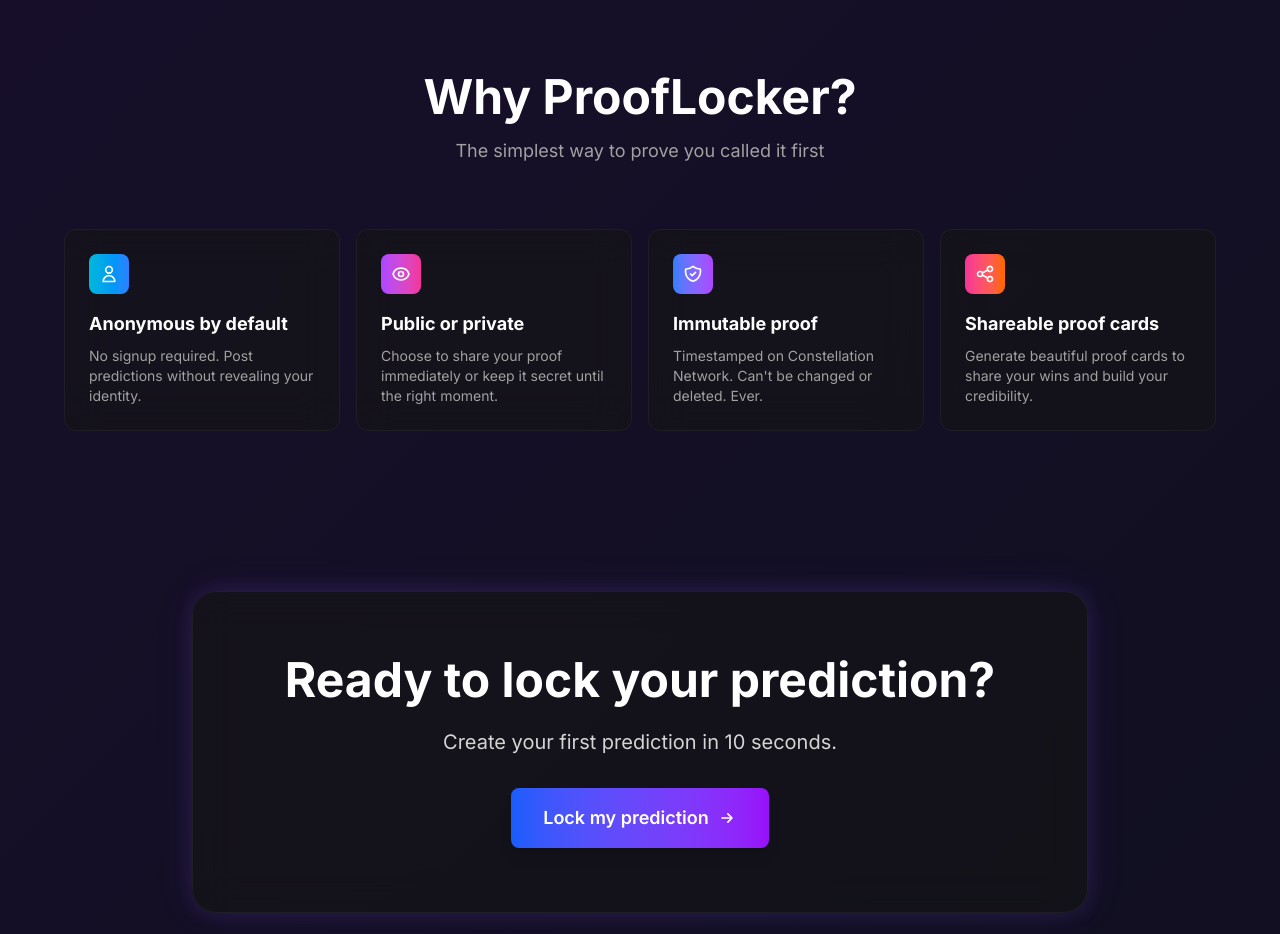
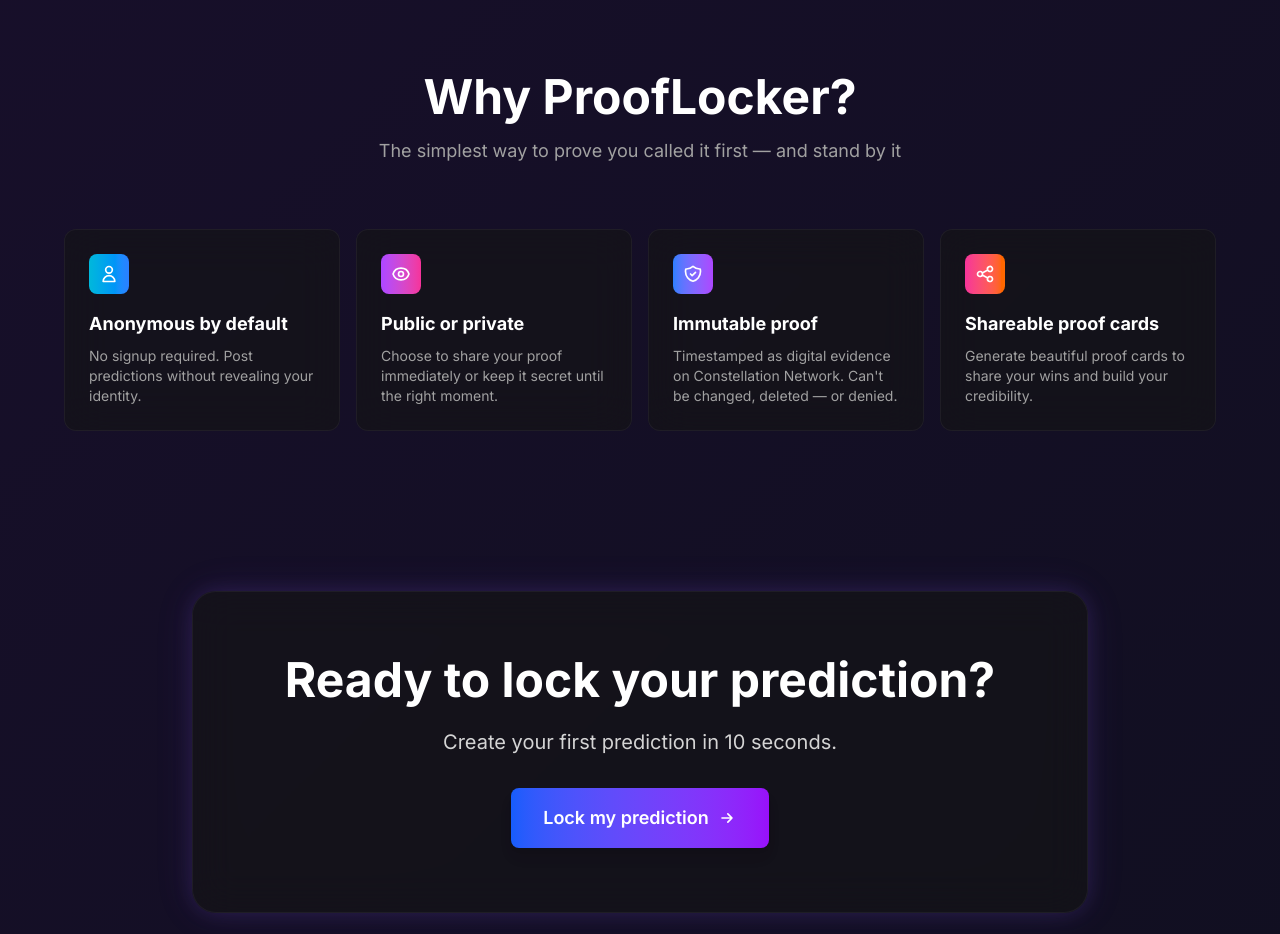
Before and after one commit to Boomchakalala/prooflocker, a Next.js app: page / in a window 1280 px wide. Shown: the part 1660-2594 px from the top of the page. Built offline with nearby package versions, Linux system fonts and the light colour scheme; no server answers.

Commit message:
Sandbox autosave

```diff
--- a/src/components/WhyProofLocker.tsx
+++ b/src/components/WhyProofLocker.tsx
@@ -23,7 +23,7 @@ export default function WhyProofLocker() {
     },
     {
       title: "Immutable proof",
-      description: "Timestamped on Constellation Network. Can't be changed or deleted. Ever.",
+      description: "Timestamped as digital evidence on Constellation Network. Can't be changed, deleted — or denied.",
       icon: (
         <svg className="w-5 h-5" fill="none" stroke="currentColor" viewBox="0 0 24 24">
           <path strokeLinecap="round" strokeLinejoin="round" strokeWidth={2} d="M9 12l2 2 4-4m5.618-4.016A11.955 11.955 0 0112 2.944a11.955 11.955 0 01-8.618 3.04A12.02 12.02 0 003 9c0 5.591 3.824 10.29 9 11.622 5.176-1.332 9-6.03 9-11.622 0-1.042-.133-2.052-.382-3.016z" />
@@ -51,7 +51,7 @@ export default function WhyProofLocker() {
             Why ProofLocker?
           </h2>
           <p className="text-lg text-neutral-400 max-w-2xl mx-auto">
-            The simplest way to prove you called it first
+            The simplest way to prove you called it first — and stand by it
           </p>
         </div>
 
```
